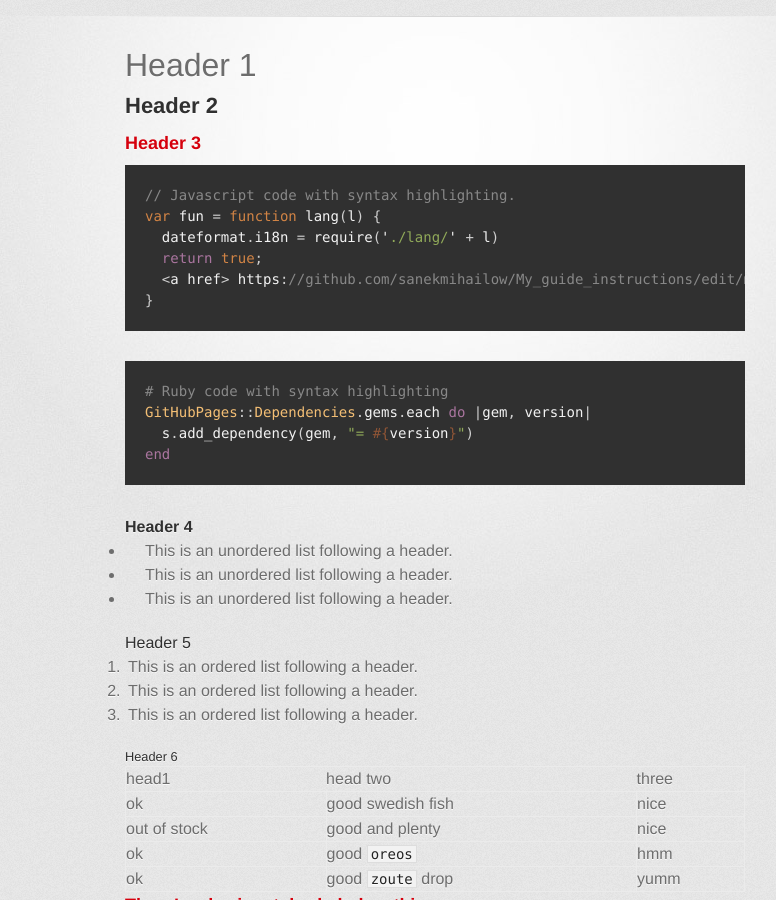
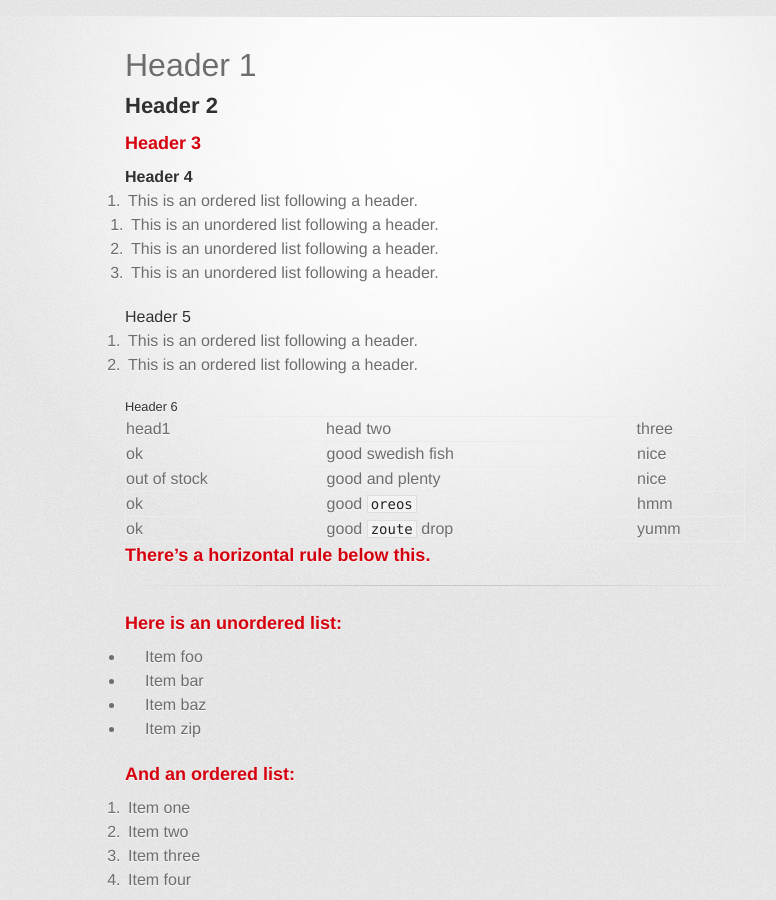
Before and after one commit to sanekmihailow/My_guide_instructions, a Jekyll site: the page built from index.md, in a window 1280 px wide and 900 px high. Shown: the whole window, without its empty margins (205-981 px from the left). Built offline with Jekyll 4.4.1, drawn with Linux system fonts in a browser that asks for light colours; some web fonts are replaced; our own code applies the rules of GitHub Pages for plain Markdown files.

Commit message:
Update index.md

````diff
--- a/index.md
+++ b/index.md
@@ -10,31 +10,16 @@ layout: default
 
 ### Header 3
 
-```js
-// Javascript code with syntax highlighting.
-var fun = function lang(l) {
-  dateformat.i18n = require('./lang/' + l)
-  return true;
-  <a href> https://github.com/sanekmihailow/My_guide_instructions/edit/master/index.md </a>
-}
-```
-
-```ruby
-# Ruby code with syntax highlighting
-GitHubPages::Dependencies.gems.each do |gem, version|
-  s.add_dependency(gem, "= #{version}")
-end
-```
 
 #### Header 4
-
+1.  This is an ordered list following a header.
 *   This is an unordered list following a header.
 *   This is an unordered list following a header.
 *   This is an unordered list following a header.
 
 ##### Header 5
 
-1.  This is an ordered list following a header.
+
 2.  This is an ordered list following a header.
 3.  This is an ordered list following a header.
 
````
